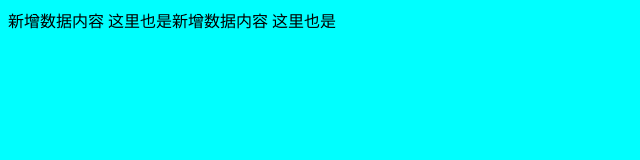
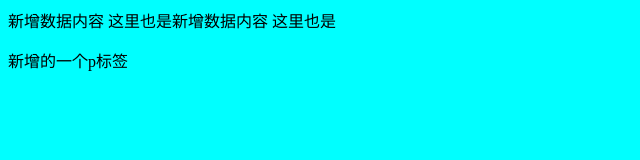
Before and after one commit to AlierQ/GitTest, a plain HTML site: page index.html in a window 1280 px wide. Shown: the whole page, without its empty margins (0-640 px from the left). Drawn offline with Linux system fonts and the light colour scheme.

Commit message:
新增了一个p标签

```diff
--- a/index.html
+++ b/index.html
@@ -13,6 +13,9 @@
     新增数据内容
     这里也是新增数据内容
     这里也是
+    <p>
+        新增的一个p标签
+    </p>
 </body>
 
 </html>
```
